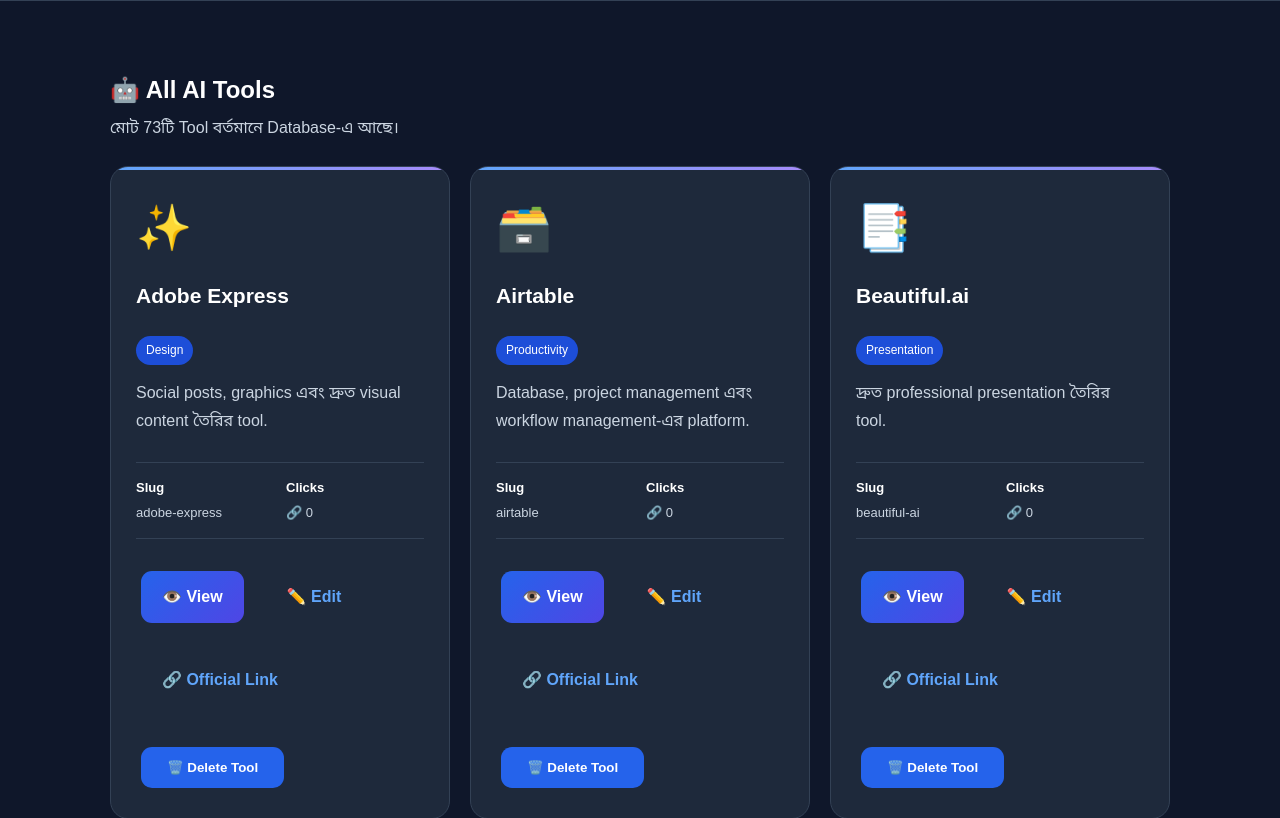
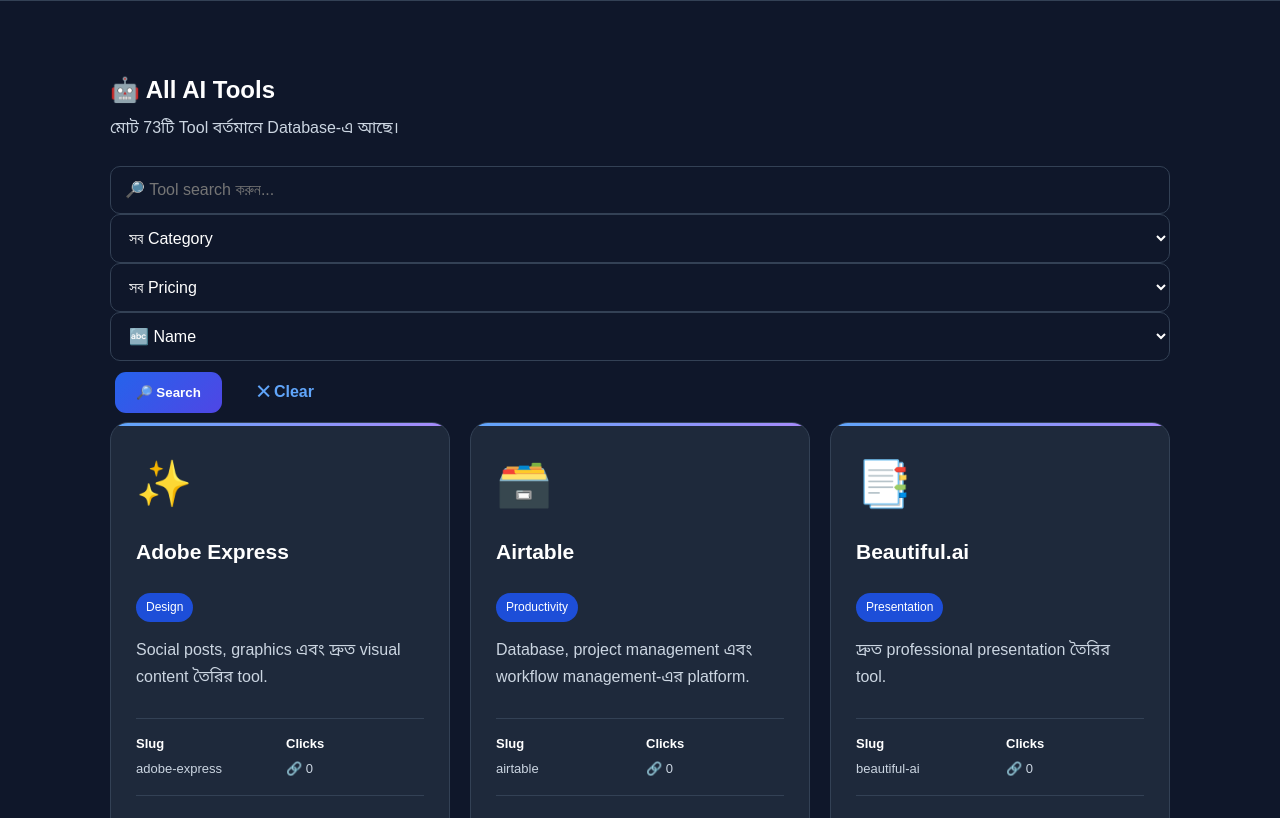
Before and after one commit to dasmomotaj/MY-PROJECT-, a Flask app: page /admin/tools in a window 1280 px wide. Shown: the part 485-1303 px from the top of the page. Run offline with Flask 3, Linux system fonts and the light colour scheme; the visitor is signed in with stand-in values (Sample User, id 1); data comes from the database, SQL or seed files in the repository.

Commit message:
Add admin tools search filters and sorting

```diff
--- a/app.py
+++ b/app.py
@@ -1560,14 +1560,56 @@ def admin_dashboard():
 @admin_required
 def admin_tools():
 
+    search = request.args.get("q", "").strip()
+    category = request.args.get("category", "").strip()
+    pricing = request.args.get("pricing", "").strip()
+    sort = request.args.get("sort", "name").strip()
+
     con = db()
 
-    tools = con.execute(
-        """
+    query = """
         SELECT *
         FROM tools
-        ORDER BY name
-        """
+        WHERE 1=1
+    """
+
+    params = []
+
+    if search:
+        query += """
+            AND (
+                name LIKE ?
+                OR category LIKE ?
+                OR description LIKE ?
+                OR slug LIKE ?
+            )
+        """
+
+        search_value = f"%{search}%"
+
+        params.extend([
+            search_value,
+            search_value,
+            search_value,
+            search_value
+        ])
+
+    if category:
+        query += " AND category = ?"
+        params.append(category)
+
+    if pricing:
+        query += " AND pricing = ?"
+        params.append(pricing)
+
+    if sort == "clicks":
+        query += " ORDER BY clicks DESC, name"
+    else:
+        query += " ORDER BY name"
+
+    tools = con.execute(
+        query,
+        params
     ).fetchall()
 
     con.close()
@@ -1578,8 +1620,6 @@ def admin_tools():
     )
 
 
-# ==========================================
-# ADMIN DELETE TOOL
 @app.route("/admin/tools/delete/<int:tool_id>", methods=["POST"])
 @admin_required
 def admin_delete_tool(tool_id):
--- a/templates/admin_tools.html
+++ b/templates/admin_tools.html
@@ -42,6 +42,94 @@
         </p>
 
     </div>
+
+
+    <!-- TOOL SEARCH + FILTER -->
+
+    <form method="GET" action="/admin/tools" class="tool-filter-form">
+
+        <input
+            type="search"
+            name="q"
+            value="{{ request.args.get('q', '') }}"
+            placeholder="🔎 Tool search করুন..."
+        >
+
+        <select name="category">
+
+            <option value="">
+                সব Category
+            </option>
+
+            {% set selected_category = request.args.get('category', '') %}
+
+            {% for category in tools|map(attribute='category')|unique|sort %}
+                <option
+                    value="{{ category }}"
+                    {% if selected_category == category %}selected{% endif %}
+                >
+                    {{ category }}
+                </option>
+            {% endfor %}
+
+        </select>
+
+
+        <select name="pricing">
+
+            <option value="">
+                সব Pricing
+            </option>
+
+            {% set selected_pricing = request.args.get('pricing', '') %}
+
+            <option
+                value="Free"
+                {% if selected_pricing == 'Free' %}selected{% endif %}
+            >
+                🟢 Free
+            </option>
+
+            <option
+                value="Free Tier"
+                {% if selected_pricing == 'Free Tier' %}selected{% endif %}
+            >
+                🔵 Free Tier
+            </option>
+
+        </select>
+
+
+        <select name="sort">
+
+            {% set selected_sort = request.args.get('sort', 'name') %}
+
+            <option
+                value="name"
+                {% if selected_sort == 'name' %}selected{% endif %}
+            >
+                🔤 Name
+            </option>
+
+            <option
+                value="clicks"
+                {% if selected_sort == 'clicks' %}selected{% endif %}
+            >
+                🔥 Most Clicks
+            </option>
+
+        </select>
+
+
+        <button type="submit" class="btn primary">
+            🔎 Search
+        </button>
+
+        <a href="/admin/tools" class="btn">
+            ✕ Clear
+        </a>
+
+    </form>
 
 
     {% if tools %}
```
Also changed, not shown: 1 other file.
